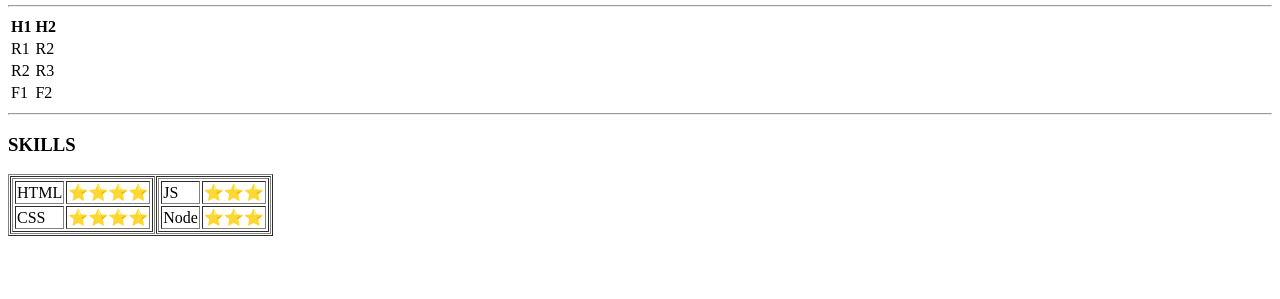
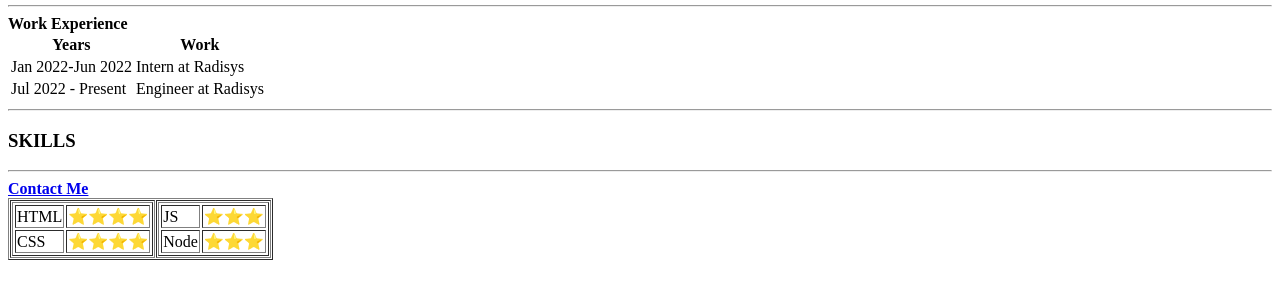
Before and after one commit to Ritu1234-tech/Coding_Website, a plain HTML site: page HTML_BASICS/Index.html in a window 1280 px wide. Shown: the part 307-606 px from the top of the page. Drawn offline with Linux system fonts and the light colour scheme.

Commit message:
Structure

```diff
--- a/HTML_BASICS/Index.html
+++ b/HTML_BASICS/Index.html
@@ -26,31 +26,25 @@
 
     <hr>
     <table>
+        <b>Work Experience</b>
         <thead>
             <tr>
-                <th>H1</th>
-                <th>H2</th>
+                <th>Years</th>
+                <th>Work</th>
             </tr>
 
         </thead>
         <tbody>
             <tr>
-                <td>R1</td>
-                <td>R2</td>
+                <td>Jan 2022-Jun 2022</td>
+                <td>Intern at Radisys</td>
             </tr>
             <tr>
-                <td>R2</td>
-                <td>R3</td>
+                <td>Jul 2022 - Present</td>
+                <td>Engineer at Radisys</td>
             </tr>
 
         </tbody>
-        <tfoot>
-            <tr>
-                <td>F1</td>
-                <td>F2</td>
-            </tr>
-
-        </tfoot>
     </table>
 
     <hr>
@@ -84,7 +78,8 @@
         </tr>
 
 
-
+        <hr>
+        <a href="contact.html" \><b>Contact Me</b></a>
 
 
 
```
